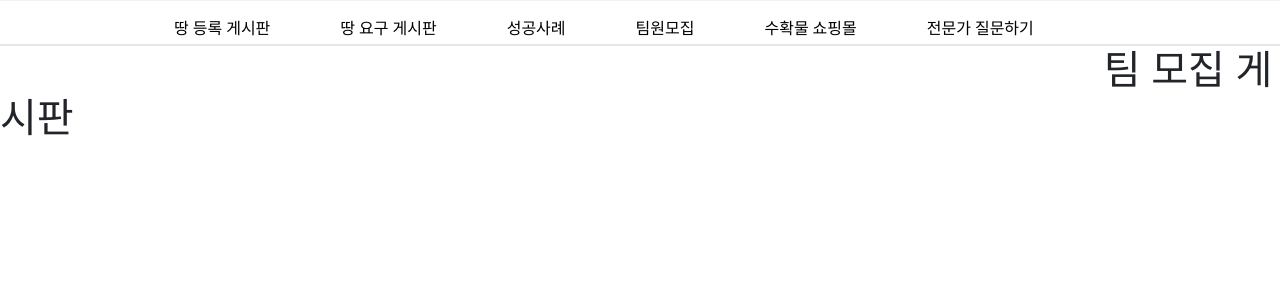
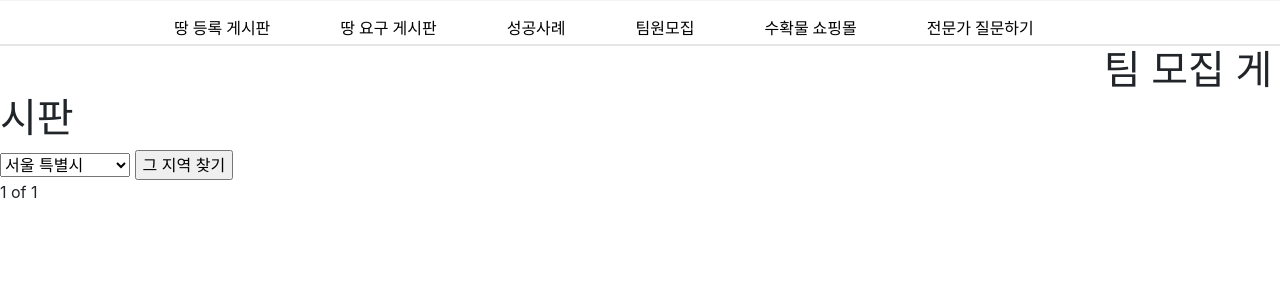
Before and after one commit to labiss96/Farm_Sharing_Project, a Django app: page /otherBoard/join/ in a window 1280 px wide. Shown: the part 56-356 px from the top of the page. Run offline with Django 3.2, Linux system fonts and the light colour scheme; data that the repository does not hold is empty; some libraries are stand-ins or nearby versions; some web fonts are replaced.

Commit message:
팀원 모집 필터

```diff
--- a/farmsharing_project/otherBoard/models.py
+++ b/farmsharing_project/otherBoard/models.py
@@ -20,6 +20,7 @@ class Review(models.Model): #성공 사례 게시판
 class Join(models.Model): #팀 모집 게시판
     title=models.CharField(max_length=200,null=True)
     writer=models.ForeignKey(Profile, on_delete = models.CASCADE)
+    region_filter = models.CharField(max_length=200,null=True)
     region=models.CharField(max_length=200,null=True)#지역
     joined_people=models.IntegerField(default=0)#모집 인원
     current_joined=models.BooleanField(max_length=200, default = True) #모집현황
--- a/farmsharing_project/otherBoard/templates/join.html
+++ b/farmsharing_project/otherBoard/templates/join.html
@@ -8,8 +8,32 @@
 {% if user.is_authenticated %}
        <a href="{% url 'join_new' request.user.id%}"  class="action-button shadow animate yellow"> 팀원 모으기</a>
 {% endif %}
+<form action="{% url 'join' %}" method = "POST">
+       {%csrf_token%}
+<select name="region" id="">
+       <option value="서울 특별시">서울 특별시</option>
+            <option value="인천 광역시">인천 광역시</option>
+            <option value="대구 광역시">대구 광역시</option>
+            <option value="대전 광역시">대전 광역시</option>
+            <option value="부산 광역시">부산 광역시</option>
+            <option value="광주 광역시">광주 광역시</option>
+            <option value="울산 광역시">울산 광역시</option>
+            <option value="세종 특별자치시">세종 특별자치시</option>
+            <option value="경기도">경기도</option>
+            <option value="강원도">강원도</option>
+            <option value="충청북도">충청북도</option>
+            <option value="충청남도">충청남도</option>
+            <option value="경상북도">경상북도</option>
+            <option value="경상남도">경상남도</option>
+            <option value="전라북도">전라북도</option>
+            <option value="전라남도">전라남도</option>
+            <option value="제주특별자치도">제주특별자치도</option>
 
+</select>
+<input type="submit" value ="그 지역 찾기">
+</form>
 <!-- 게시물들 -->
+<div>
 {% for join in joins %}
        <a href="{% url 'join_detail' join.id %}">
        <div class="container">
@@ -24,4 +48,19 @@
        </a>
 {% endfor %}
 
+{% if joins.has_previous%}
+         <a href="?page={{joins.1}}">첫페이지</a>
+         <a href="?page={{joins.previous_page_number}}">이전 페이지</a>
+         {% endif %}
+
+         <span>{{joins.number}}</span>
+         <span>of</span>
+         <span>{{joins.paginator.num_pages}}</span>
+
+         {% if joins.has_next%}
+         <a href="?page={{joins.next_page_number}}">다음페이지</a>
+         <a href="?page={{joins.paginaitor.num_pages}}">마지막 페이지</a>
+         {% endif %}
+</div>
+
 {% endblock %}
--- a/farmsharing_project/otherBoard/views.py
+++ b/farmsharing_project/otherBoard/views.py
@@ -7,7 +7,16 @@ from django.utils import timezone
 
 #팀 모집 게시판 함수들
 def join(request):
-    join_home = Join.objects.all()
+    if request.method == 'POST':
+       region_filter = request.POST['region']
+       join_home = Join.objects.filter(region_filter = region_filter)
+    else:
+       join_home = Join.objects.all()
+
+    join_list = []
+    for join in join_home:
+        join_list.append(join)
+    join_list.reverse()
     paginator = Paginator(join_home,3)
     page = request.GET.get('page')
     joins = paginator.get_page(page)
@@ -41,7 +50,9 @@ def join_create(request, user_id):
     join.title = request.POST['title']
     user = request.user
     join.writer = get_object_or_404(Profile, username = user)
+    join.region_filter = request.POST['region1']
     join.region = request.POST['region1']+request.POST['region2']
+    join.region_filter = request.POST['region1']
     join.joined_people = request.POST['joined_people']
     join.active_period = request.POST['active_period']
     join.purpose = request.POST['purpose']
```
Also changed, not shown: farmsharing_project/accounts/migrations/0001_initial.py, farmsharing_project/additionBoard/migrations/0001_initial.py, farmsharing_project/additionBoard/migrations/0002_auto_20191129_0915.py (deleted), farmsharing_project/landBoard/migrations/0001_initial.py, farmsharing_project/landBoard/migrations/0002_landboard_pub_date.py (deleted), farmsharing_project/main/migrations/0001_initial.py, farmsharing_project/otherBoard/migrations/0001_initial.py, farmsharing_project/otherBoard/migrations/0002_auto_20191129_0915.py (deleted), farmsharing_project/otherBoard/migrations/0002_join_region_filter.py (added).
